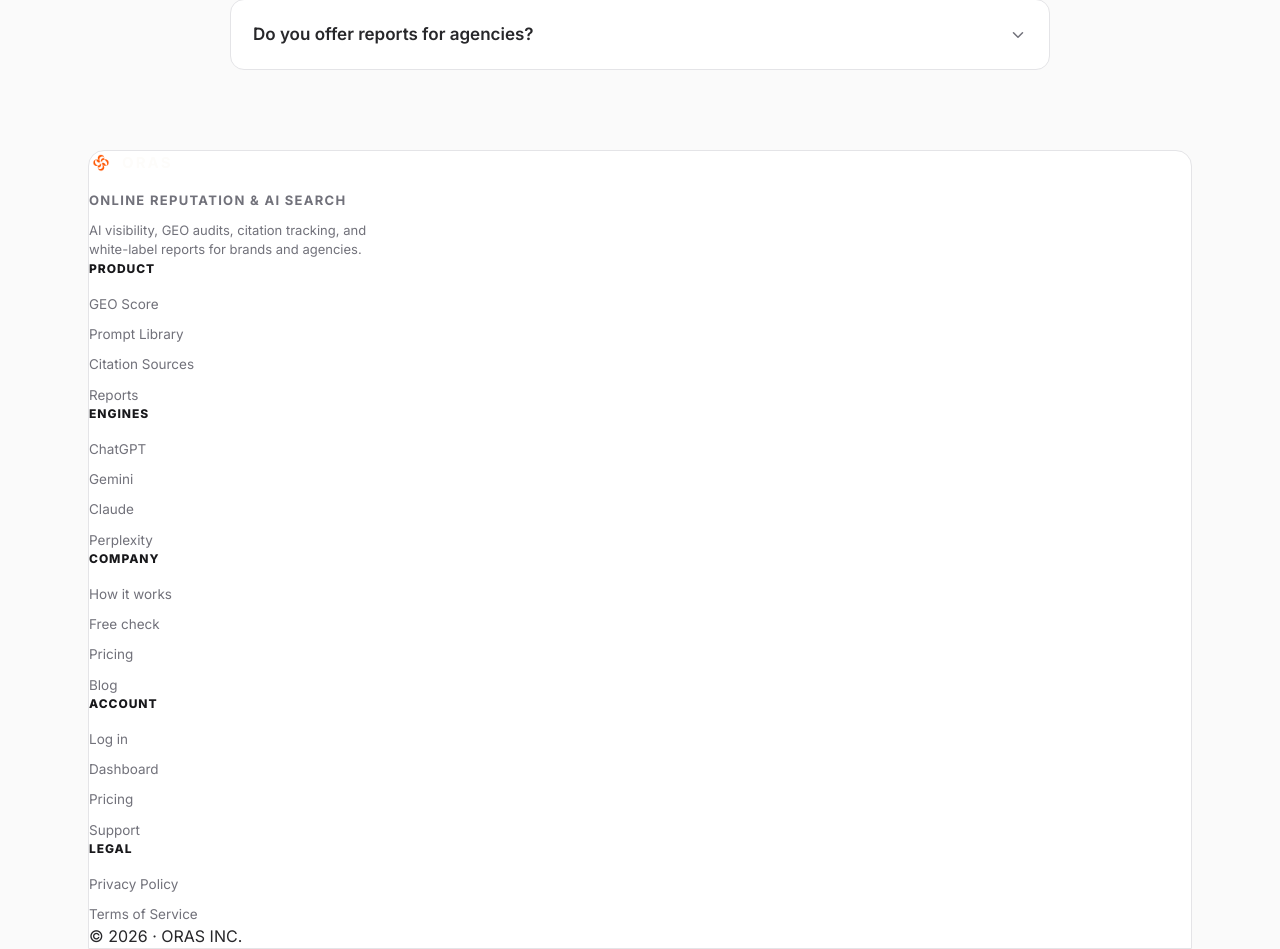
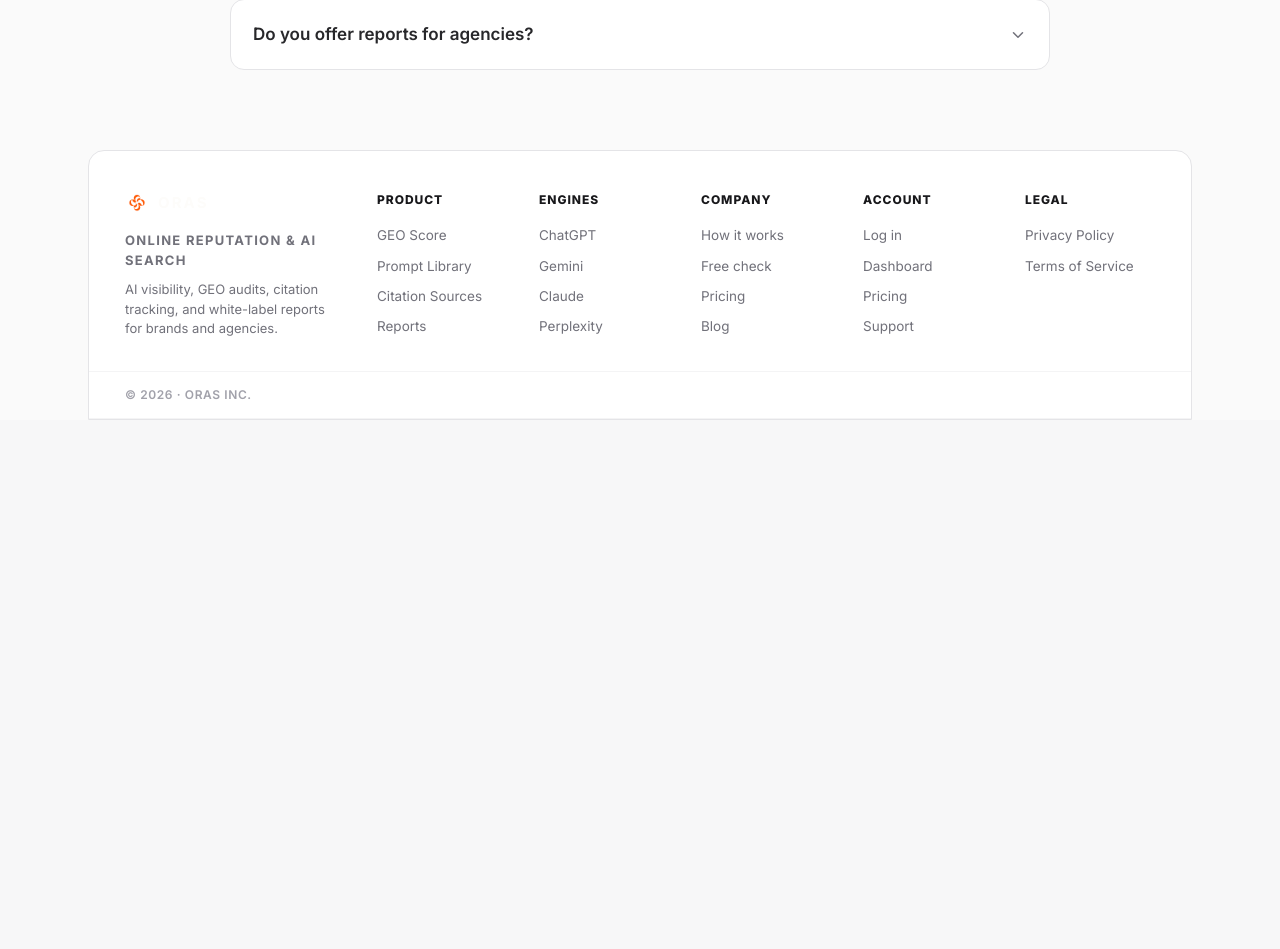
Before and after one commit to rahul54singhrathore-alt/redit-lead-finder, a Next.js app: page / in a window 1280 px wide. Shown: the part 6299-7248 px from the top of the page. After the commit the page ends 6719 px from the top, so only its background shows below. Built offline with nearby package versions, Linux system fonts and the light colour scheme; no server answers.

Commit message:
fix: restore footer grid wrapper to fix broken column layout
Co-Authored-By: Claude Sonnet 4.6 <noreply@anthropic.com>

```diff
--- a/app/page.jsx
+++ b/app/page.jsx
@@ -391,6 +391,7 @@ Create author and entity pages`}</pre>
       </section>
 
       <footer className="oras-footer">
+        <div className="oras-footer-inner">
           <div className="oras-footer-brand">
             <Link className="autosend-brand" href="/">
               <img src="/logo.png" alt="" />
@@ -437,7 +438,10 @@ Create author and entity pages`}</pre>
               </div>
             );
           })}
-        <p className="oras-footer-bottom">© 2026 · ORAS INC.</p>
+        </div>
+        <div className="oras-footer-bottom-bar">
+          <span className="oras-footer-copy">© 2026 · ORAS INC.</span>
+        </div>
       </footer>
     </main>
   );
```
Lines whose indentation alone changed are shown as unchanged.
